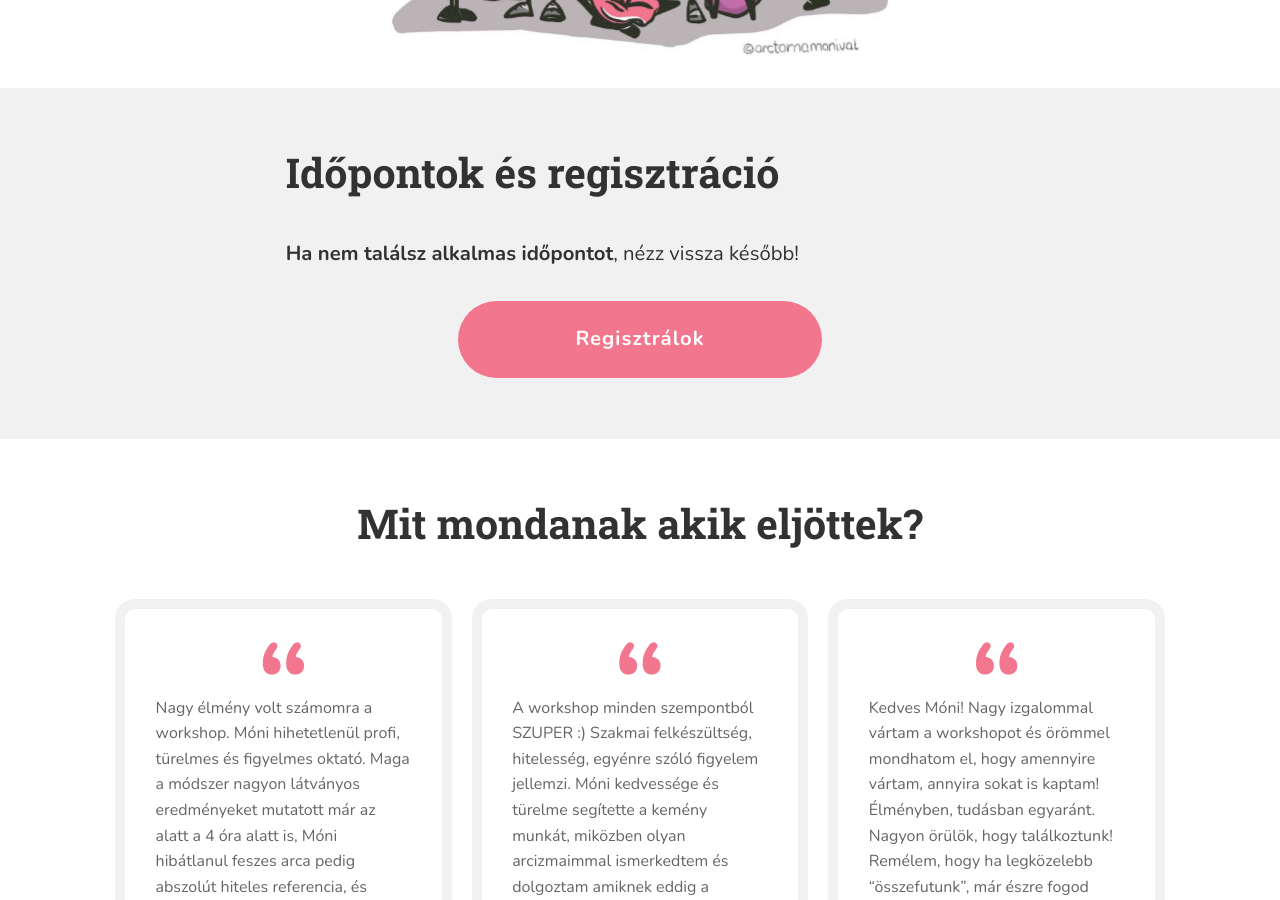
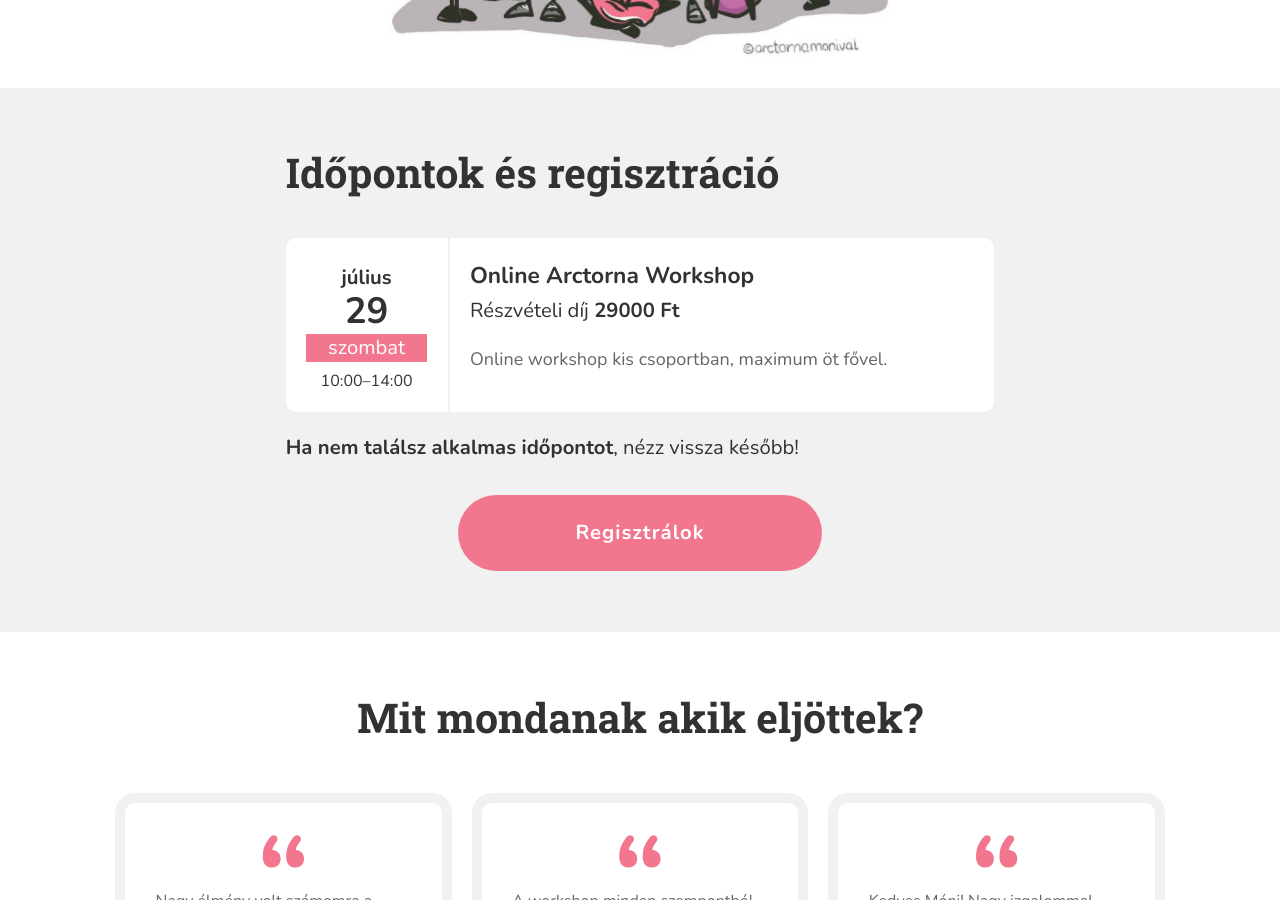
Before and after one commit to monikamudra/arctorna, a Jekyll site: the page built from workshop.md, in a window 1280 px wide and 900 px high, scrolled down 1768 px. Built offline with Jekyll 4.4.1, drawn with Linux system fonts in a browser that asks for light colours.

Commit message:
Update workshop.yaml

```diff
--- a/_data/workshop.yaml
+++ b/_data/workshop.yaml
@@ -38,7 +38,7 @@ events:
     price: 29000
     full: true
 
-  - date: 2023-6-24-T10:00
+  - date: 2023-7-29-T10:00
     start: "10:00"
     end: "14:00"
     title: Online Arctorna Workshop
```
